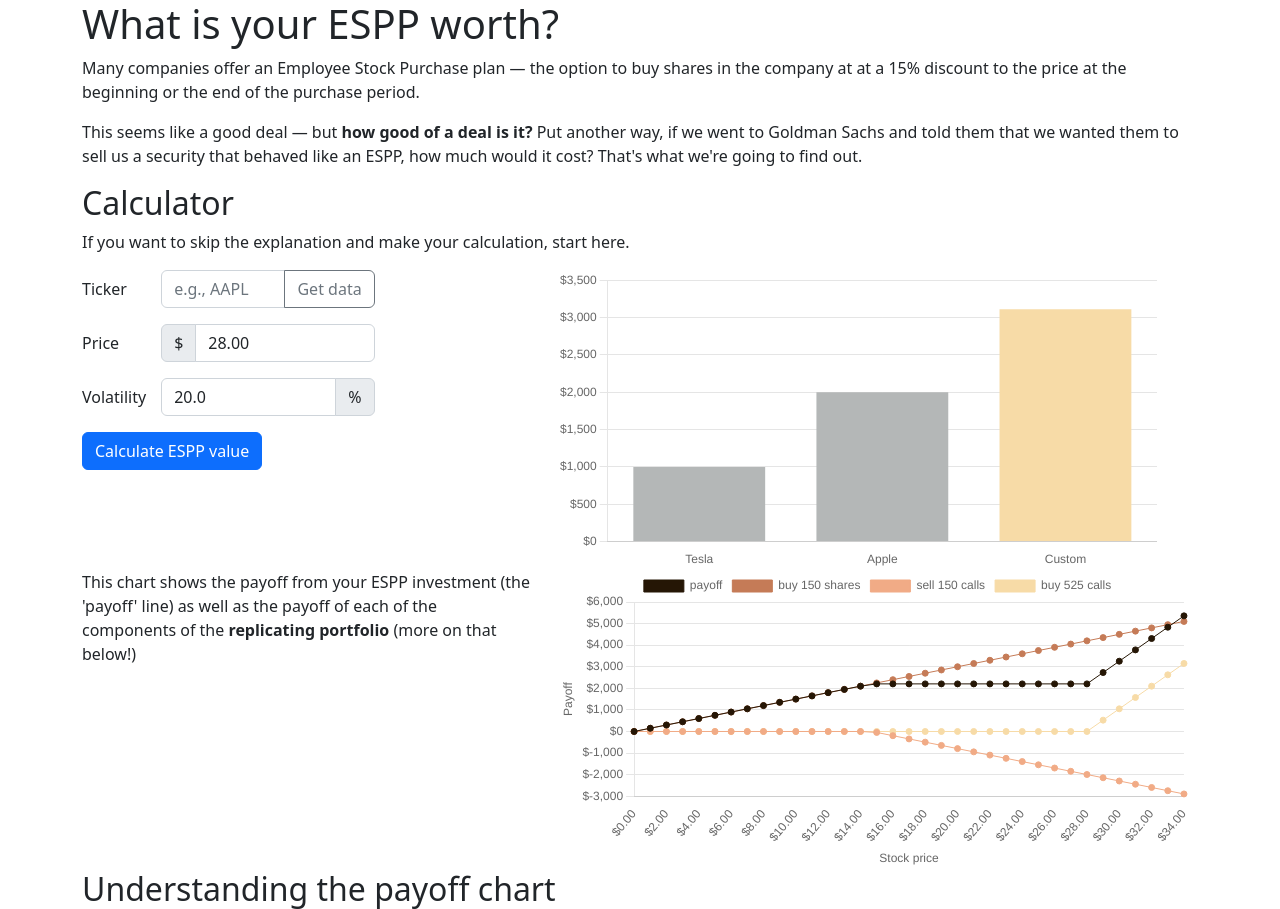
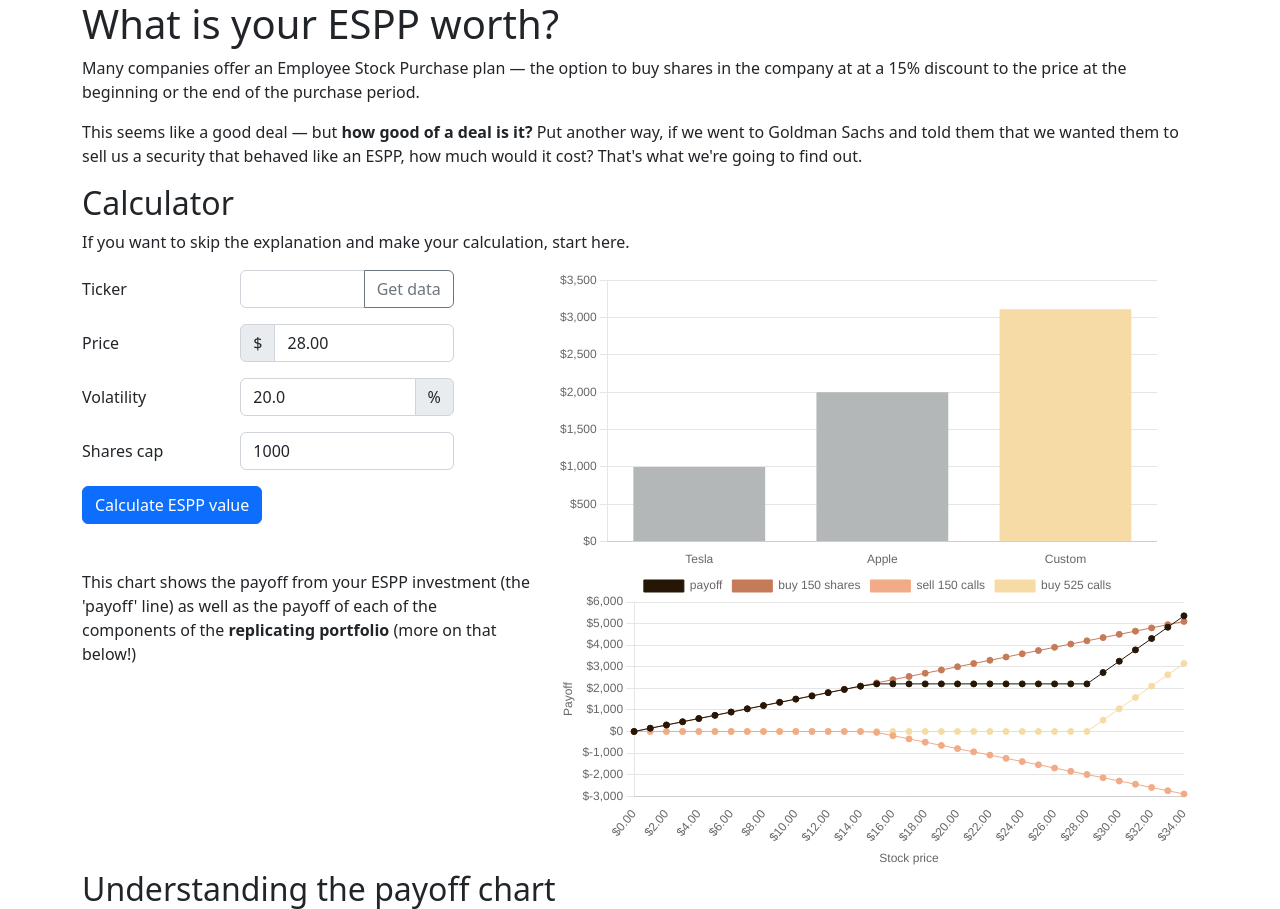
Before and after one commit to edelgm6/espp-payoff, a Django app: page / in a window 1280 px wide. Shown: the top 909 px of the page. Run offline with Django 3.2, Linux system fonts and the light colour scheme; data that the repository does not hold is empty.

Commit message:
Added shares cap to form

```diff
--- a/templates/espp-form.html
+++ b/templates/espp-form.html
@@ -1,9 +1,9 @@
 <form id="espp-form" autocomplete="off" action="#" novalidate>
   <div class="row mb-3">
-    <label for="ticker" class="col-sm-2 col-form-label">Ticker</label>
+    <label for="ticker" class="col-sm-4 col-form-label">Ticker</label>
     <div class="col-sm-6">
       <div class="input-group has-validation">
-        <input type="text" class="form-control" id="ticker" name="ticker" maxlength="5" placeholder="e.g., AAPL" data-bs-toggle="tooltip"
+        <input type="text" class="form-control" id="ticker" name="ticker" maxlength="5" data-bs-toggle="tooltip"
           title="Add stock ticker here and click 'Get data' button to populate latest price and volatility" autocomplete="off" required>
         <button class="btn btn-outline-secondary" onclick="populateStockChart(event)">Get data</button>
         <div class="valid-feedback">
@@ -14,11 +14,11 @@
   </div>
 
   <div class="row mb-3">
-    <label for="price" class="col-sm-2 col-form-label">Price</label>
+    <label for="price" class="col-sm-4 col-form-label">Price</label>
     <div class="col-sm-6">
       <div class="input-group has-validation">
         <span class="input-group-text">$</span>
-        <input type="number" step=".01" min="0" class="form-control" id="price" placeholder="e.g., 102.44" value="28.00"
+        <input type="number" step=".01" min="0" class="form-control" id="price" placeholder="102.44" value="28.00"
           data-bs-toggle="tooltip"
           title="Latest stock price — you can auto-populate via the 'Get data' button or add yourself">
           <div class="invalid-feedback">
@@ -28,13 +28,26 @@
     </div>
   </div>
   <div class="row mb-3">
-    <label for="volatility" class="col-sm-2 col-form-label">Volatility</label>
+    <label for="volatility" class="col-sm-4 col-form-label">Volatility</label>
     <div class="col-sm-6">
       <div class="input-group has-validation">
-        <input type="number" step=".01" min="0" class="form-control" id="volatility" placeholder="e.g., 10.5 for 10.5%" value="20.0"
+        <input type="number" step=".01" min="0" class="form-control" id="volatility" placeholder="10.5 for 10.5%" value="20.0"
           data-bs-toggle="tooltip"
           title="Latest annualized volatility — you can auto-populate via the 'Get data' button or add yourself">
         <span class="input-group-text">%</span>
+        <div class="invalid-feedback">
+          Must be a positive number
+        </div>
+      </div>
+    </div>
+  </div>
+  <div class="row mb-3">
+    <label for="shares-cap" class="col-sm-4 col-form-label">Shares cap</label>
+    <div class="col-sm-6">
+      <div class="input-group has-validation">
+        <input type="number" step="1" min="1" class="form-control" id="shares-cap" placeholder="1000"  value="1000"
+          data-bs-toggle="tooltip"
+          title="Maximum shares you can purchase">
         <div class="invalid-feedback">
           Must be a positive number
         </div>
```
